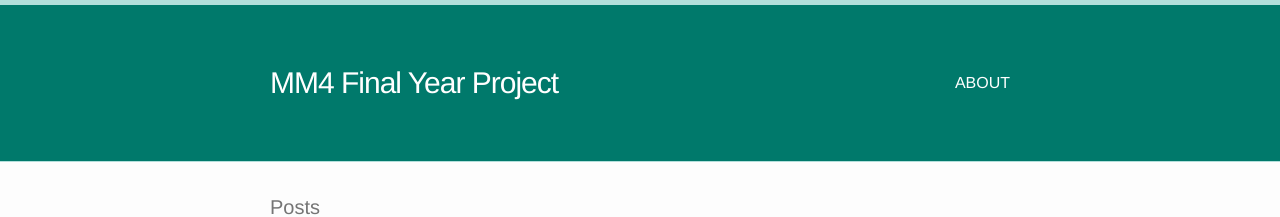
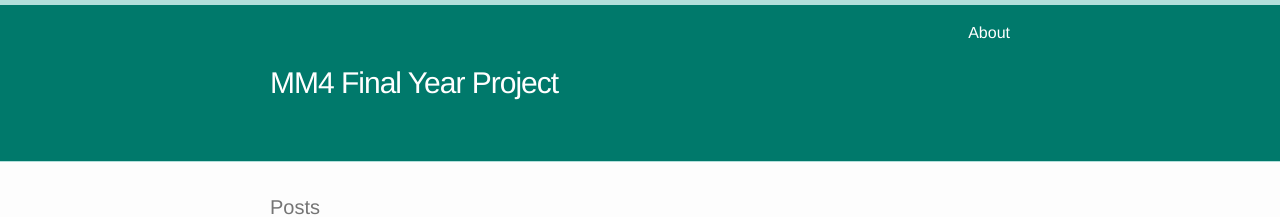
Before and after one commit to hegsy/hegsy.github.io, a Jekyll site: the page built from index.html, in a window 1280 px wide. Shown: the top 217 px of the page. Built offline with Jekyll 4.4.1, drawn with Linux system fonts in a browser that asks for light colours.

Commit message:
page link

```diff
--- a/_includes/header.html
+++ b/_includes/header.html
@@ -16,7 +16,7 @@
       <div class="trigger">
         {% for my_page in site.pages %}
           {% if my_page.title %}
-          <a class="page-link" href="{{ my_page.url | prepend: site.baseurl }}">ABOUT</a>
+          <a class="page-link" href="{{ my_page.url | prepend: site.baseurl }}">{{ my_page.title }}</a>
           {% endif %}
         {% endfor %}
       </div>
--- a/_sass/_layout.scss
+++ b/_sass/_layout.scss
@@ -40,7 +40,7 @@ FFA875
 
     .page-link {
         color: #FFFFFF;
-        line-height: 156px;
+        line-height: 56px;
 
         // Gaps between nav items, but not on the last one
         &:not(:last-child) {
```
